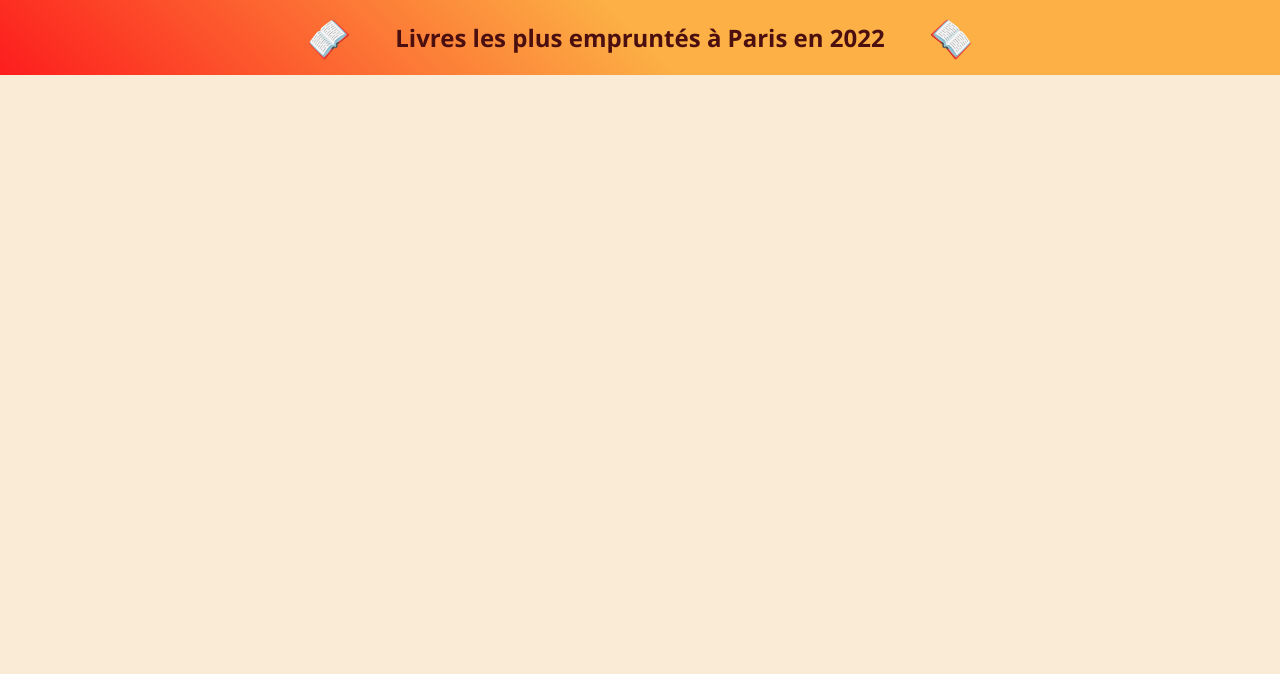
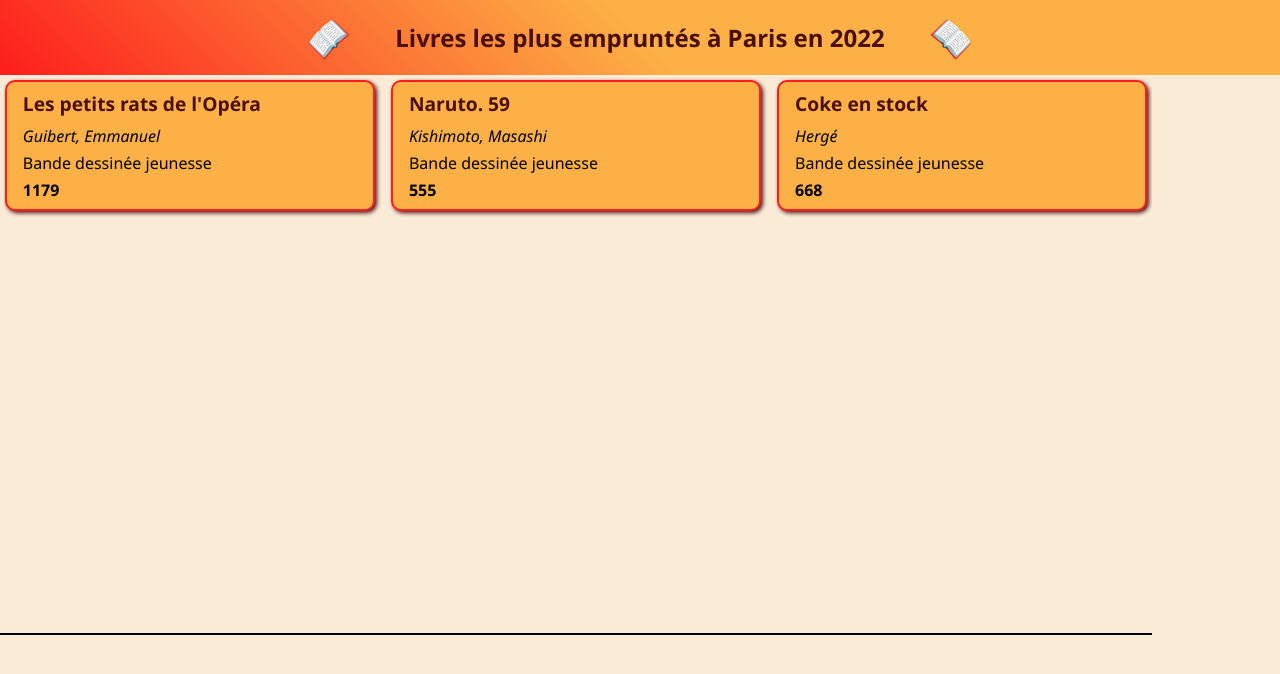
Before and after one commit to Ellundril/adataviz-react, a React (Vite) app: page / in a window 1280 px wide. Shown: the top 674 px of the page. Built offline with nearby package versions, Linux system fonts and the light colour scheme.

Commit message:
Ajout de la balise section qui contient les cartes

```diff
--- a/src/App.jsx
+++ b/src/App.jsx
@@ -1,8 +1,25 @@
 import "./index.css";
 import Entete from "./components/Entete";
+import Carte from "./components/Carte";
+import { donnees } from "./donnees.js";
 
 function App() {
-  return <Entete></Entete>;
+  return (
+    <>
+      <Entete></Entete>
+      <section className="cartes">
+        {donnees.map((livre) => (
+          <Carte
+            key={livre.id}
+            titre={livre.titre}
+            auteur={livre.auteur}
+            typeDoc={livre.typeDoc}
+            prets={livre.prets}
+          ></Carte>
+        ))}
+      </section>
+    </>
+  );
 }
 
 export default App;
```
